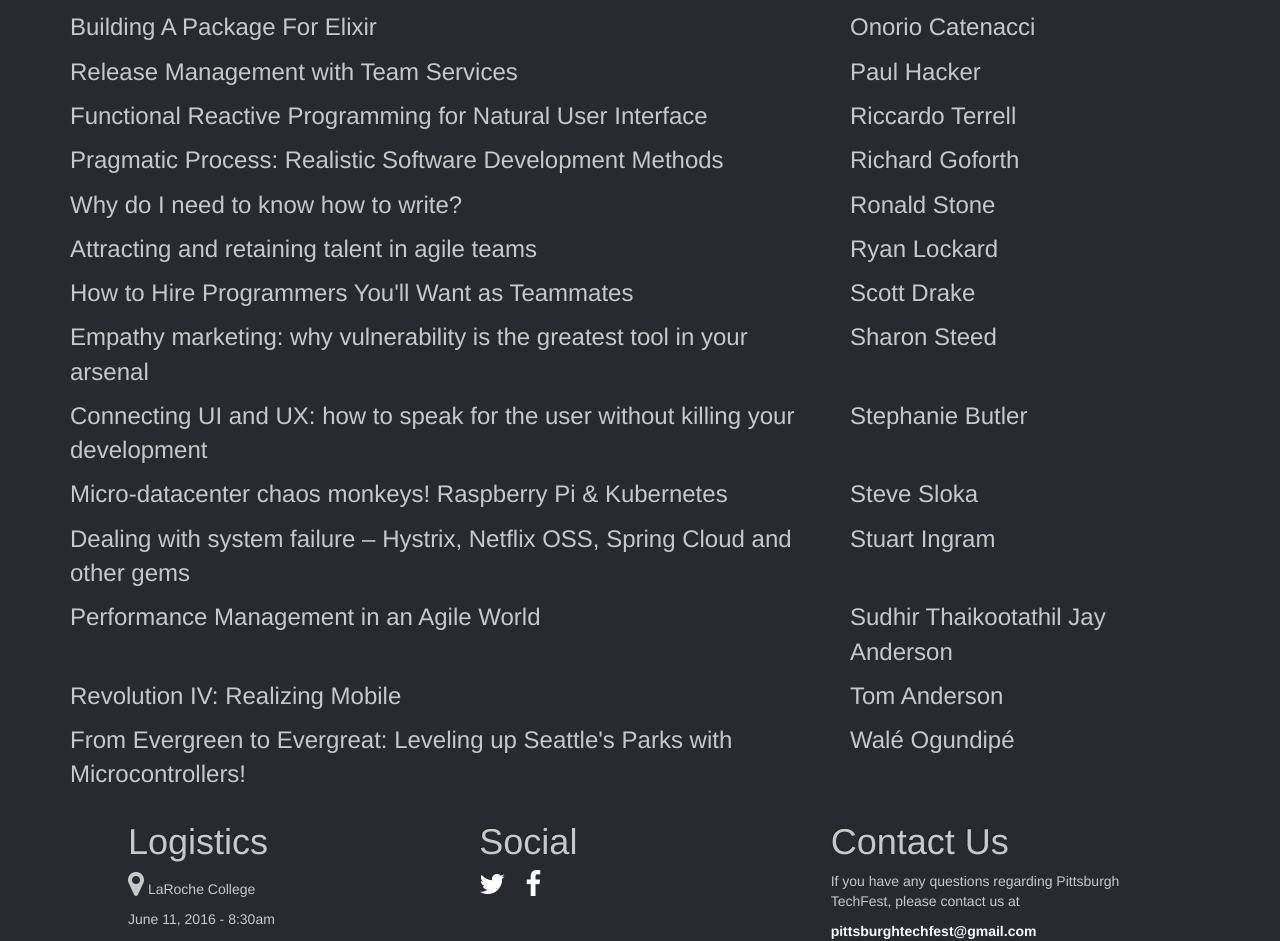
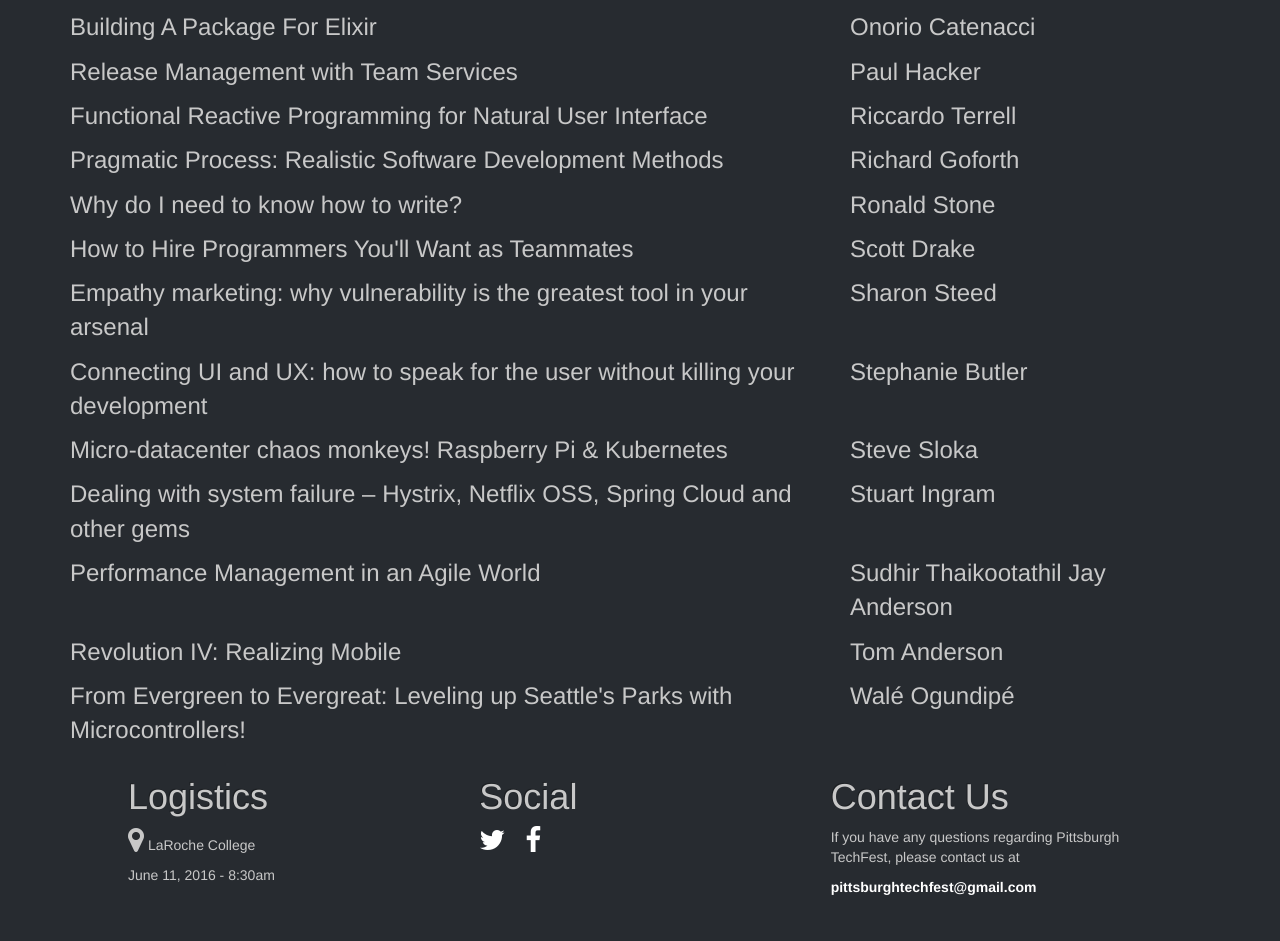
Before and after one commit to PghTechFest/pypghtechfest, a Flask app: page /sessions in a window 1280 px wide. Shown: the part 2020-2961 px from the top of the page. After the commit the page ends 2915 px from the top, so only its background shows below. Run offline with Flask 2, Linux system fonts and the light colour scheme; some libraries are stand-ins or nearby versions.

Commit message:
Removed Ryan Lockard's presentation - he won't be able to make it

```diff
--- a/app/templates/sessions.html
+++ b/app/templates/sessions.html
@@ -99,8 +99,6 @@ Pragmatic Process: Realistic Software Development Methods</p></div><div class="c
 </p></div></div><div class="row"><div class="col-sm-8"><p>
 Why do I need to know how to write?</p></div><div class="col-sm-4"><p>Ronald Stone
 </p></div></div><div class="row"><div class="col-sm-8"><p>
-Attracting and retaining talent in agile teams</p></div><div class="col-sm-4"><p>Ryan Lockard
-</p></div></div><div class="row"><div class="col-sm-8"><p>
 How to Hire Programmers You'll Want as Teammates</p></div><div class="col-sm-4"><p>Scott Drake
 </p></div></div><div class="row"><div class="col-sm-8"><p>
 Empathy marketing: why vulnerability is the greatest tool in your arsenal</p></div><div class="col-sm-4"><p>Sharon Steed
```
